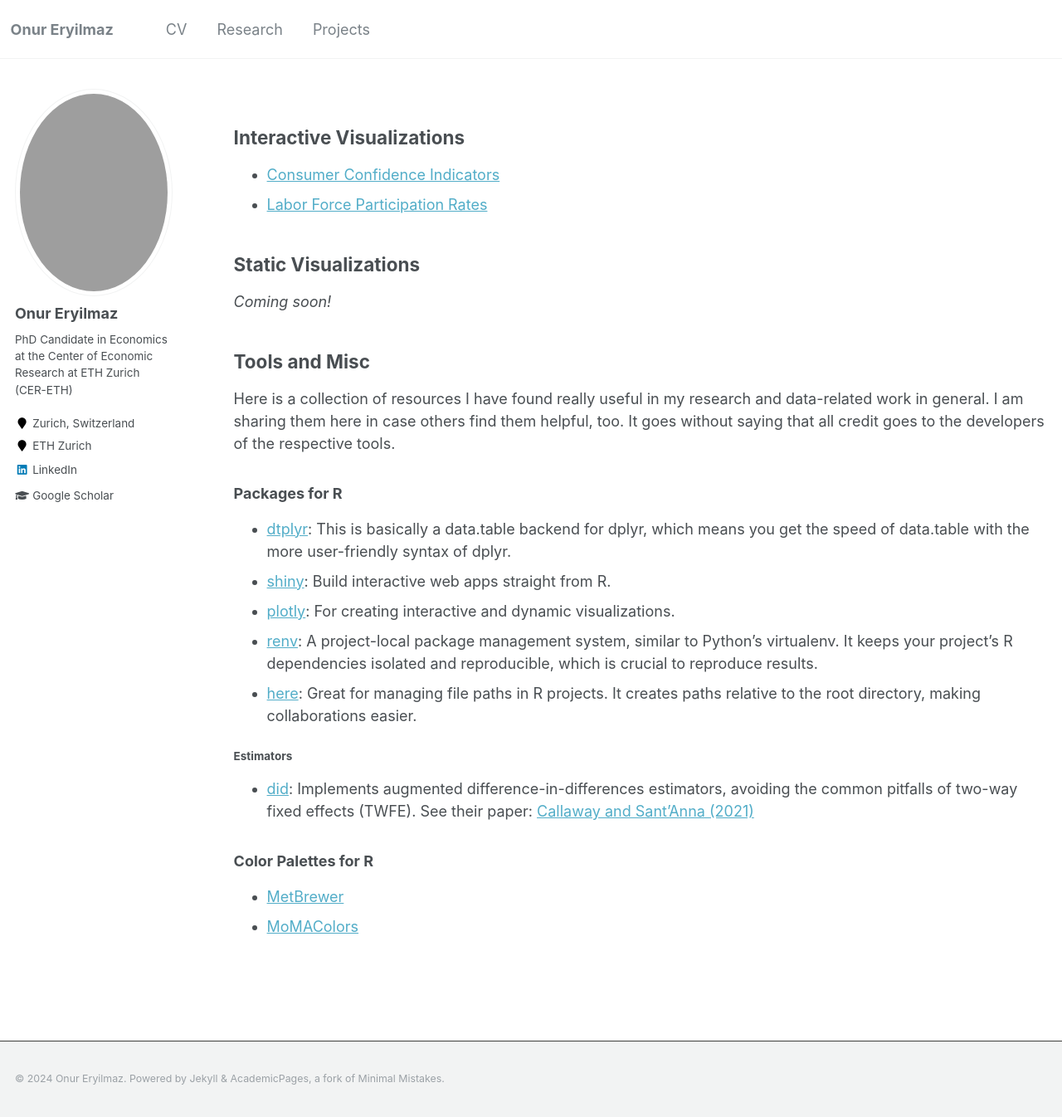
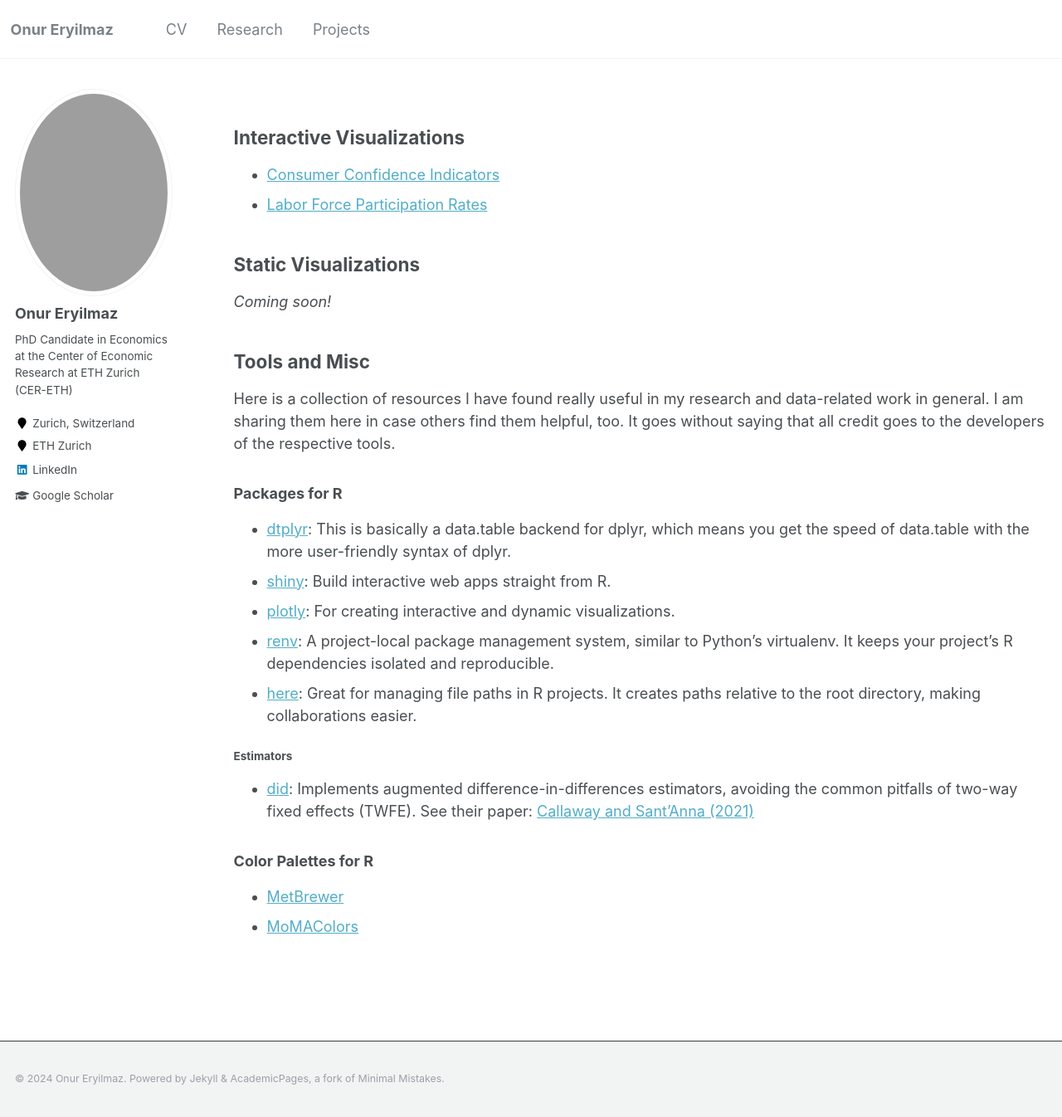
Before and after one commit to oeryilmaz/oeryilmaz.github.io, a Jekyll site: the page built from _pages/projects.md, in a window 1280 px wide and 1346 px high. Shown: the whole window at 83% size. Built offline with Jekyll 4.4.1, drawn with Linux system fonts in a browser that asks for light colours.

Commit message:
Update projects.md

```diff
--- a/_pages/projects.md
+++ b/_pages/projects.md
@@ -22,7 +22,7 @@ Here is a collection of resources I have found really useful in my research and
 - [dtplyr](https://dtplyr.tidyverse.org/): This is basically a data.table backend for dplyr, which means you get the speed of data.table with the more user-friendly syntax of dplyr.
 - [shiny](https://shiny.rstudio.com/): Build interactive web apps straight from R.
 - [plotly](https://plotly.com/r/): For creating interactive and dynamic visualizations.
-- [renv](https://rstudio.github.io/renv/): A project-local package management system, similar to Python's virtualenv. It keeps your project's R dependencies isolated and reproducible, which is crucial to reproduce results.
+- [renv](https://rstudio.github.io/renv/): A project-local package management system, similar to Python's virtualenv. It keeps your project's R dependencies isolated and reproducible.
 - [here](https://here.r-lib.org/): Great for managing file paths in R projects. It creates paths relative to the root directory, making collaborations easier.
 
 #### Estimators
```
